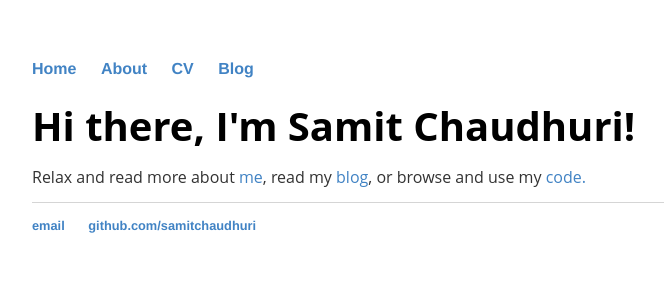
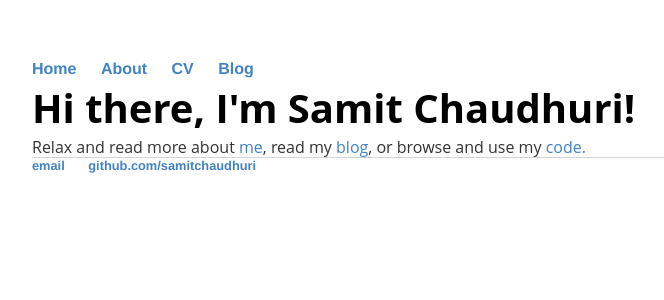
Before and after one commit to hominid101/hominid101.github.io, a Jekyll site: the page built from index.html, in a window 1280 px wide. Shown: the top 300 px of the page, without its empty margins (160-824 px from the left). Built offline with Jekyll 4.4.1, drawn with Linux system fonts in a browser that asks for light colours.

Commit message:
modified style sheet

```diff
--- a/_config.yml
+++ b/_config.yml
@@ -1,10 +1,55 @@
 name: Samit Chaudhuri
 github: [metadata]
 safe: true
+
+# Where things are
+source:       .
+destination:  ./_site
+plugins_dir:  ./_plugins
+layouts_dir:  ./_layouts
+data_dir:     ./_data
+includes_dir: ./_includes
+collections:  null
+
+# Handling Reading
+safe:         false
+include:      [".htaccess"]
+exclude:      []
+keep_files:   [".git", ".svn"]
+encoding:     "utf-8"
+markdown_ext: "markdown,mkdown,mkdn,mkd,md"
+
+# Conversion
+lsi: false
+highlighter: rogue
 markdown: kramdown
+
+# Markdown Processors
+rdiscount:
+  extensions: []
+
+redcarpet:
+  extensions: []
+
 kramdown:
   input: GFM
   hard_wrap: false
+  auto_ids:       true
+  footnote_nr:    1
+  entity_output:  as_char
+  toc_levels:     1..6
+  smart_quotes:   lsquo,rsquo,ldquo,rdquo
+  enable_coderay: false
+
+  coderay:
+    coderay_wrap:              div
+    coderay_line_numbers:      inline
+    coderay_line_number_start: 1
+    coderay_tab_width:         4
+    coderay_bold_every:        10
+    coderay_css:               style
+
+# Plugins
 gems:
   - jekyll-coffeescript
   - jekyll-paginate
--- a/css/main.css
+++ b/css/main.css
@@ -1,6 +1,10 @@
 body {
+	-ms-text-size-adjust: 100%;
+	-webkit-text-size-adjust: 100%;
     font-family: 'Open Sans', 'Helvetica', 'Sans-Serif';
 	font-size: 100%;
+	word-wrap: break-word;
+	/* color: #333;*/
     color: #444444;
     margin: 60px auto;
     width: 70%;
@@ -21,26 +25,43 @@ footer {
     font-size: .8em;
 }
 
-p, blockquote, ul, ol, dl, li, table, pre {
-	margin: 15px 0;
+p, blockquote, ul, ol, dl, li, table {
+	margin: 0;
 }
 
-code, tt {
-	margin: 0 2px;
-	padding: 0 5px;
+code {
+	font-family: Consolas, "Liberation Mono", Menlo, Courier, monospace;
+	font-size: 0.85em;
+	margin: 15px 2px 15px;
+	background-color: rgba(0,0,0,0.04);
+	border-radius: 3px;
 	white-space: nowrap;
-	border: 1px solid #eaeaea;
-	background-color: #f8f8f8;
-	border-radius: 3px;
 }
 
 pre code {
+	white-space: pre;
+	display: inline;
+	overflow-x: scroll;
+	overflow-y: hidden;
+	word-wrap: normal;
 	margin: 0;
-	padding: 0;
-	white-space: pre;
-	border: none;
-	background: transparent;
+	line-height: inherit;
+	background-color: transparent;
+	border: 0;
 }
+
+pre {
+	word-wrap: normal;
+	overflow: auto;
+	font-family: Consolas, "Liberation Mono", Menlo, Courier, monospace;
+	margin: 15px 2px 15px;
+	padding: 10px;
+	color: #393939;
+	background-color: #fafafb;
+	border-radius: 3px;
+	border: 1px solid #cacaca;
+}
+
 
 blockquote {
 	border-left: 4px solid #dddddd;
@@ -65,7 +86,9 @@ a.absent {
 }
 
 h1, h2, h3, h4, h5, h6 {
-	margin: 20px 0 10px;
+	margin-top: 0;
+	margin-bottom: 0;
+	line-height: 1.5;
 	padding: 0;
 	font-weight: bold;
 	-webkit-font-smoothing: antialiased;
```
